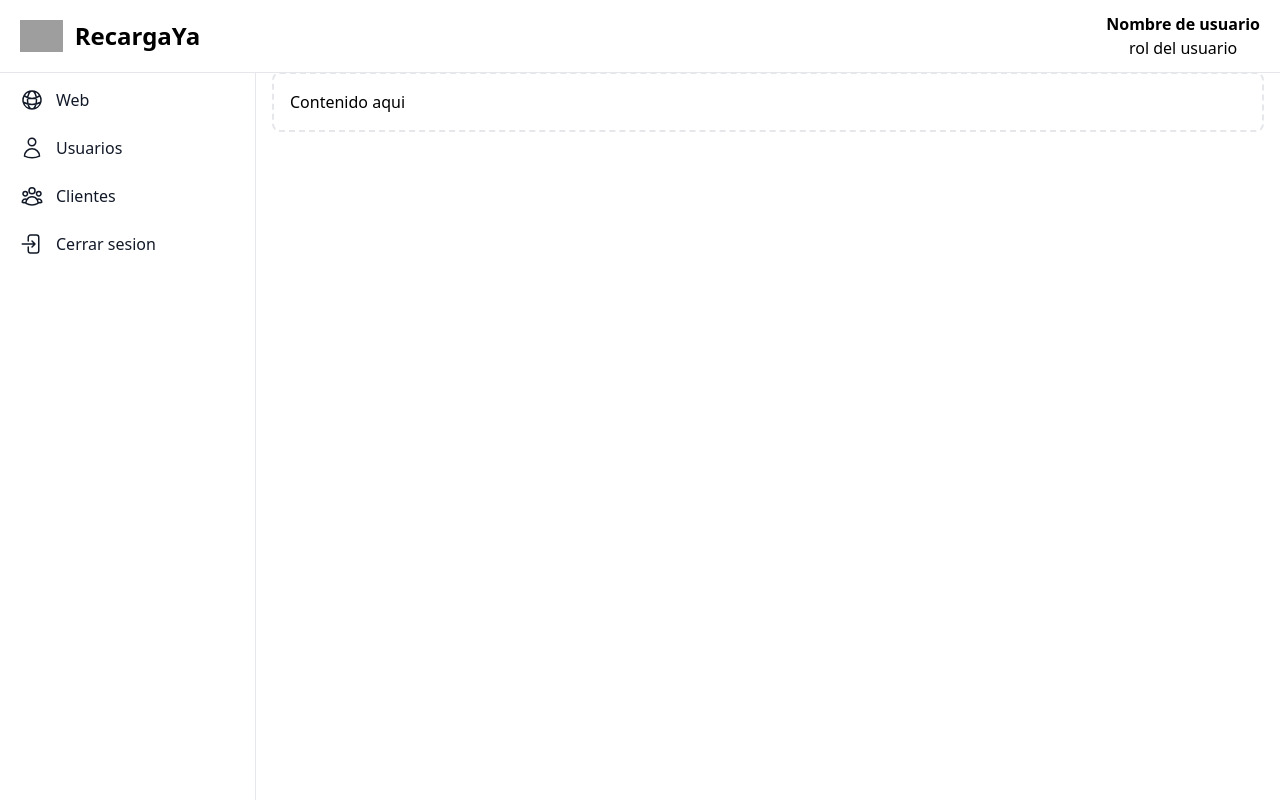
After one commit to AndresR17/Precargaya, a PHP site: page /auth/usuarios.php in a window 1280 px wide. The commit adds this page. Run offline with PHP 8.4, Linux system fonts and the light colour scheme; a user stored in the database is signed in; some libraries are stand-ins or nearby versions; grey boxes are pictures that could not be loaded.

Commit message:
se realizo el panel administrativo

```diff
--- /dev/null
+++ b/auth/layouts/header-nav.php
@@ -0,0 +1,31 @@
+<?php session_start(); ?>
+<!DOCTYPE html>
+<html lang="en">
+
+<head>
+    <meta charset="UTF-8">
+    <meta name="viewport" content="width=device-width, initial-scale=1.0">
+    <script src="https://cdn.tailwindcss.com"></script>
+    <link href="https://cdnjs.cloudflare.com/ajax/libs/flowbite/2.2.1/flowbite.min.css" rel="stylesheet" />
+    <script src="https://cdnjs.cloudflare.com/ajax/libs/flowbite/2.2.1/flowbite.min.js"></script>
+
+    <!-- libreria AXIOS  -->
+    <script src="https://cdn.jsdelivr.net/npm/axios/dist/axios.min.js"></script>
+
+    <!-- Libreria para mostrar alertas  -->
+    <script src="https://cdn.jsdelivr.net/npm/sweetalert2@11"></script>
+
+
+    <title>RecargaYa</title>
+    <link rel="shortcut icon" href="img/logo-antes.jpg" type="image/x-icon">
+    <link rel="stylesheet" href="./src/css/app.css">
+    <?php
+    // if ($_SERVER["HTTPS"] != "on") {
+    //     // Redirige a la versión HTTPS de la misma página
+    //     $redirect_url = "https://www.mussacafec.com/";
+    //     header("Location: $redirect_url");
+    //     exit();
+    //     }
+    ?>
+</head>
+<body>
--- /dev/null
+++ b/auth/usuarios.php
@@ -0,0 +1,75 @@
+<?php
+require_once('./layouts/header-nav.php');
+if (!isset($_SESSION['user'])) {
+    header('location:../index.php');
+}
+?>
+
+<nav class="fixed top-0 z-50 w-full bg-white border-b border-gray-200 dark:bg-gray-800 dark:border-gray-700">
+    <div class="px-3 py-3 lg:px-5 lg:pl-3">
+        <div class="flex items-center justify-between">
+            <div class="flex items-center justify-start rtl:justify-end">
+                <button data-drawer-target="logo-sidebar" data-drawer-toggle="logo-sidebar" aria-controls="logo-sidebar" type="button" class="inline-flex items-center p-2 text-sm text-gray-500 rounded-lg sm:hidden hover:bg-gray-100 focus:outline-none focus:ring-2 focus:ring-gray-200 dark:text-gray-400 dark:hover:bg-gray-700 dark:focus:ring-gray-600">
+                    <span class="sr-only">Open sidebar</span>
+                    <svg class="w-6 h-6" aria-hidden="true" fill="currentColor" viewBox="0 0 20 20" xmlns="http://www.w3.org/2000/svg">
+                        <path clip-rule="evenodd" fill-rule="evenodd" d="M2 4.75A.75.75 0 012.75 4h14.5a.75.75 0 010 1.5H2.75A.75.75 0 012 4.75zm0 10.5a.75.75 0 01.75-.75h7.5a.75.75 0 010 1.5h-7.5a.75.75 0 01-.75-.75zM2 10a.75.75 0 01.75-.75h14.5a.75.75 0 010 1.5H2.75A.75.75 0 012 10z"></path>
+                    </svg>
+                </button>
+                <a href="https://flowbite.com" class="flex ms-2 md:me-24">
+                    <img src="https://flowbite.com/docs/images/logo.svg" class="h-8 me-3" alt="FlowBite Logo" />
+                    <span class="self-center text-xl font-semibold sm:text-2xl whitespace-nowrap dark:text-white">RecargaYa</span>
+                </a>
+            </div>
+            <div class="flex flex-col items-center">
+                <p class="font-semibold">Nombre de usuario</p>
+                <span class="font-normal">rol del usuario</span>
+            </div>
+        </div>
+    </div>
+</nav>
+
+<aside id="logo-sidebar" class="fixed top-0 left-0 z-40 w-64 h-screen pt-20 transition-transform -translate-x-full bg-white border-r border-gray-200 sm:translate-x-0 dark:bg-gray-800 dark:border-gray-700" aria-label="Sidebar">
+    <div class="h-full px-3 pb-4 overflow-y-auto bg-white dark:bg-gray-800">
+        <ul class="space-y-2 font-medium">
+            <li>
+                <a href="#" class="flex items-center p-2 text-gray-900 rounded-lg dark:text-white hover:bg-gray-100 dark:hover:bg-gray-700 group">
+                    <svg xmlns="http://www.w3.org/2000/svg" fill="none" viewBox="0 0 24 24" stroke-width="1.5" stroke="currentColor" class="w-6 h-6">
+                        <path stroke-linecap="round" stroke-linejoin="round" d="M12 21a9.004 9.004 0 0 0 8.716-6.747M12 21a9.004 9.004 0 0 1-8.716-6.747M12 21c2.485 0 4.5-4.03 4.5-9S14.485 3 12 3m0 18c-2.485 0-4.5-4.03-4.5-9S9.515 3 12 3m0 0a8.997 8.997 0 0 1 7.843 4.582M12 3a8.997 8.997 0 0 0-7.843 4.582m15.686 0A11.953 11.953 0 0 1 12 10.5c-2.998 0-5.74-1.1-7.843-2.918m15.686 0A8.959 8.959 0 0 1 21 12c0 .778-.099 1.533-.284 2.253m0 0A17.919 17.919 0 0 1 12 16.5c-3.162 0-6.133-.815-8.716-2.247m0 0A9.015 9.015 0 0 1 3 12c0-1.605.42-3.113 1.157-4.418" />
+                    </svg>
+                    <span class="ms-3">Web</span>
+                </a>
+            </li>
+            <li>
+                <a href="#" class="flex items-center p-2 text-gray-900 rounded-lg dark:text-white hover:bg-gray-100 dark:hover:bg-gray-700 group">
+                    <svg xmlns="http://www.w3.org/2000/svg" fill="none" viewBox="0 0 24 24" stroke-width="1.5" stroke="currentColor" class="w-6 h-6">
+                        <path stroke-linecap="round" stroke-linejoin="round" d="M15.75 6a3.75 3.75 0 1 1-7.5 0 3.75 3.75 0 0 1 7.5 0ZM4.501 20.118a7.5 7.5 0 0 1 14.998 0A17.933 17.933 0 0 1 12 21.75c-2.676 0-5.216-.584-7.499-1.632Z" />
+                    </svg>
+                    <span class="flex-1 ms-3 whitespace-nowrap">Usuarios</span>
+                </a>
+            </li>
+            <li>
+                <a href="#" class="flex items-center p-2 text-gray-900 rounded-lg dark:text-white hover:bg-gray-100 dark:hover:bg-gray-700 group">
+                    <svg xmlns="http://www.w3.org/2000/svg" fill="none" viewBox="0 0 24 24" stroke-width="1.5" stroke="currentColor" class="w-6 h-6">
+                        <path stroke-linecap="round" stroke-linejoin="round" d="M18 18.72a9.094 9.094 0 0 0 3.741-.479 3 3 0 0 0-4.682-2.72m.94 3.198.001.031c0 .225-.012.447-.037.666A11.944 11.944 0 0 1 12 21c-2.17 0-4.207-.576-5.963-1.584A6.062 6.062 0 0 1 6 18.719m12 0a5.971 5.971 0 0 0-.941-3.197m0 0A5.995 5.995 0 0 0 12 12.75a5.995 5.995 0 0 0-5.058 2.772m0 0a3 3 0 0 0-4.681 2.72 8.986 8.986 0 0 0 3.74.477m.94-3.197a5.971 5.971 0 0 0-.94 3.197M15 6.75a3 3 0 1 1-6 0 3 3 0 0 1 6 0Zm6 3a2.25 2.25 0 1 1-4.5 0 2.25 2.25 0 0 1 4.5 0Zm-13.5 0a2.25 2.25 0 1 1-4.5 0 2.25 2.25 0 0 1 4.5 0Z" />
+                    </svg>
+
+                    <span class="flex-1 ms-3 whitespace-nowrap">Clientes</span>
+                </a>
+            </li>
+            <li>
+                <a href="#" class="flex items-center p-2 text-gray-900 rounded-lg dark:text-white hover:bg-gray-100 dark:hover:bg-gray-700 group">
+                    <svg xmlns="http://www.w3.org/2000/svg" fill="none" viewBox="0 0 24 24" stroke-width="1.5" stroke="currentColor" class="w-6 h-6">
+                        <path stroke-linecap="round" stroke-linejoin="round" d="M8.25 9V5.25A2.25 2.25 0 0 1 10.5 3h6a2.25 2.25 0 0 1 2.25 2.25v13.5A2.25 2.25 0 0 1 16.5 21h-6a2.25 2.25 0 0 1-2.25-2.25V15M12 9l3 3m0 0-3 3m3-3H2.25" />
+                    </svg>
+                    <span class="flex-1 ms-3 whitespace-nowrap">Cerrar sesion</span>
+                </a>
+            </li>
+        </ul>
+    </div>
+</aside>
+
+<div class="p-4 sm:ml-64">
+    <div class="p-4 border-2 border-gray-200 border-dashed rounded-lg dark:border-gray-700 mt-14">
+        <p>Contenido aqui</p>
+    </div>
+</div>
--- a/layouts/footer.php
+++ b/layouts/footer.php
@@ -10,6 +10,7 @@
     <script src="./src/js/app.js"></script>
     <script src="./src/js/slide.js"></script>
     <script src="./src/js/formLogin.js"></script>
+    <script src="./src/js/formClientes.js"></script>
 
 </body>
 </html>
```
Also changed, not shown: auth/index.php (deleted, +0 -53 lines), index.php (+6 -6 lines), layouts/nav.php (+68 -5 lines), registros.php (deleted, +0 -13 lines), auth/clientes.php (added).
